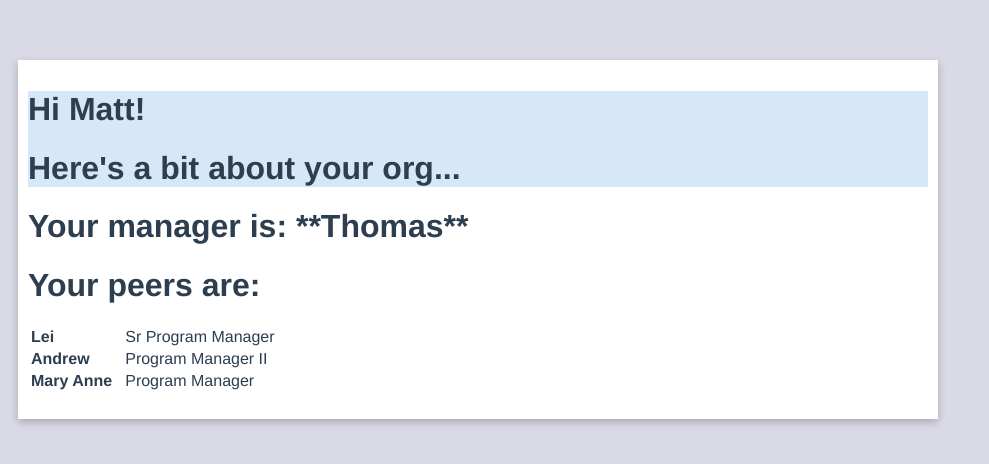
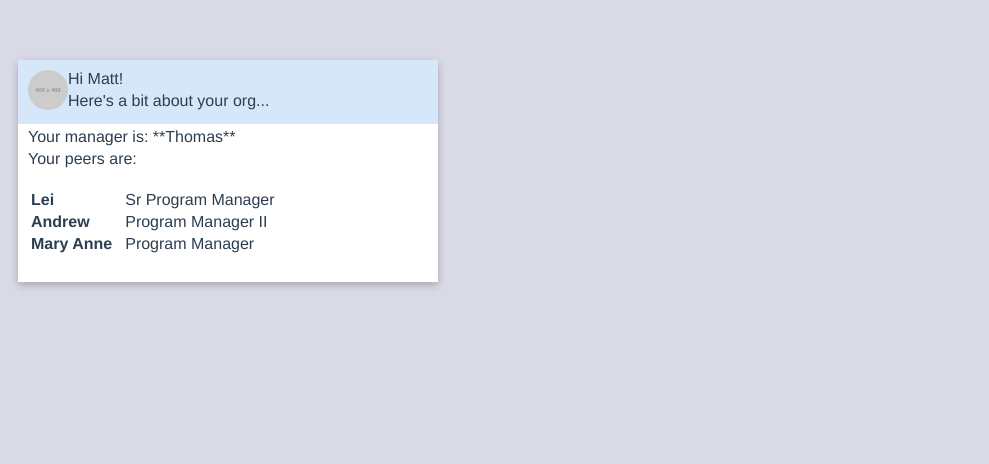
Before and after one commit to k1te/adaptive-cards-mvp, a Vue app: page / in a window 1280 px wide. Shown: the top 464 px of the page, without its empty margins (0-989 px from the left). Built offline with nearby package versions, Linux system fonts and the light colour scheme.

Commit message:
Rework ColumnSet and Styles

```diff
--- a/src/App.vue
+++ b/src/App.vue
@@ -24,4 +24,8 @@ body {
   color: #2c3e50;
   margin-top: 60px;
 }
+p {
+  padding: 0;
+  margin: 0;
+}
 </style>
--- a/src/components/AdaptiveCard/AdaptiveCard.vue
+++ b/src/components/AdaptiveCard/AdaptiveCard.vue
@@ -36,7 +36,7 @@
 
 <style scoped>
   .adaptive-card {
-    max-width: 900px;
+    max-width: 400px;
     margin: 10px;
     padding: 10px;
     box-shadow: rgba(0, 0, 0, 0.24) 0 3px 8px;
--- a/src/components/AdaptiveCard/Column.vue
+++ b/src/components/AdaptiveCard/Column.vue
@@ -1,18 +1,22 @@
 <template>
-  <component v-for="(item, index) in items"
-             :key="item.type + index"
-             v-bind:is="item.type"
-             v-bind="item"
-            :data="data"/>
+  <div class="column">
+    <component v-for="(item, index) in items"
+      :key="item.type + index"
+      v-bind:is="item.type"
+      v-bind="{ ...item, imgStyle: item.style }"
+      :data="data"/>
+  </div>
 </template>
 
 <script>
-  import TextBlock from "@/components/AdaptiveCard/TextBlock";
+  import TextBlock from "@/components/AdaptiveCard/TextBlock"
+  import Image from "@/components/AdaptiveCard/Image"
 
   export default {
     name: 'Column',
     components: {
-      TextBlock
+      TextBlock,
+      Image
     },
     props: {
       width: String,
@@ -23,4 +27,19 @@
 </script>
 
 <style scoped>
+  .column {
+    display: flex;
+    flex-direction: column;
+    justify-content: flex-start;
+    box-sizing: border-box;
+    min-width: 0;
+    padding: 0;
+    margin: 0;
+  }
+  .column-auto {
+    flex: 0 1 auto;
+  }
+  .column-stretch {
+    flex: 1 1 50px;
+  }
 </style>
--- a/src/components/AdaptiveCard/ColumnSet.vue
+++ b/src/components/AdaptiveCard/ColumnSet.vue
@@ -22,6 +22,15 @@
 </script>
 
 <style scoped>
+  .column-set {
+    display: flex;
+    justify-content: flex-start;
+    box-sizing: border-box;
+    flex: 0 0 auto;
+    padding: 10px;
+    margin: -10px -10px 4px;
+
+  }
   .column-style-accent {
     background-color: #D7E7FA;
   }
--- a/src/components/AdaptiveCard/TextBlock.vue
+++ b/src/components/AdaptiveCard/TextBlock.vue
@@ -1,6 +1,6 @@
 <template>
   <div class="text-block">
-    <h1>{{ componentText }}</h1>
+    <p>{{ componentText }}</p>
   </div>
 </template>
 
@@ -24,4 +24,7 @@
 </script>
 
 <style scoped>
+  .text-block {
+    padding-bottom: 4px;
+  }
 </style>
--- a/src/components/HelloWorld.vue
+++ /dev/null
@@ -1,58 +0,0 @@
-<template>
-  <div class="hello">
-    <h1>{{ msg }}</h1>
-    <p>
-      For a guide and recipes on how to configure / customize this project,<br>
-      check out the
-      <a href="https://cli.vuejs.org" target="_blank" rel="noopener">vue-cli documentation</a>.
-    </p>
-    <h3>Installed CLI Plugins</h3>
-    <ul>
-      <li><a href="https://github.com/vuejs/vue-cli/tree/dev/packages/%40vue/cli-plugin-babel" target="_blank" rel="noopener">babel</a></li>
-      <li><a href="https://github.com/vuejs/vue-cli/tree/dev/packages/%40vue/cli-plugin-eslint" target="_blank" rel="noopener">eslint</a></li>
-    </ul>
-    <h3>Essential Links</h3>
-    <ul>
-      <li><a href="https://vuejs.org" target="_blank" rel="noopener">Core Docs</a></li>
-      <li><a href="https://forum.vuejs.org" target="_blank" rel="noopener">Forum</a></li>
-      <li><a href="https://chat.vuejs.org" target="_blank" rel="noopener">Community Chat</a></li>
-      <li><a href="https://twitter.com/vuejs" target="_blank" rel="noopener">Twitter</a></li>
-      <li><a href="https://news.vuejs.org" target="_blank" rel="noopener">News</a></li>
-    </ul>
-    <h3>Ecosystem</h3>
-    <ul>
-      <li><a href="https://router.vuejs.org" target="_blank" rel="noopener">vue-router</a></li>
-      <li><a href="https://vuex.vuejs.org" target="_blank" rel="noopener">vuex</a></li>
-      <li><a href="https://github.com/vuejs/vue-devtools#vue-devtools" target="_blank" rel="noopener">vue-devtools</a></li>
-      <li><a href="https://vue-loader.vuejs.org" target="_blank" rel="noopener">vue-loader</a></li>
-      <li><a href="https://github.com/vuejs/awesome-vue" target="_blank" rel="noopener">awesome-vue</a></li>
-    </ul>
-  </div>
-</template>
-
-<script>
-export default {
-  name: 'HelloWorld',
-  props: {
-    msg: String
-  }
-}
-</script>
-
-<!-- Add "scoped" attribute to limit CSS to this component only -->
-<style scoped>
-h3 {
-  margin: 40px 0 0;
-}
-ul {
-  list-style-type: none;
-  padding: 0;
-}
-li {
-  display: inline-block;
-  margin: 0 10px;
-}
-a {
-  color: #42b983;
-}
-</style>
```
Also changed, not shown: src/assets/logo.png (deleted).
